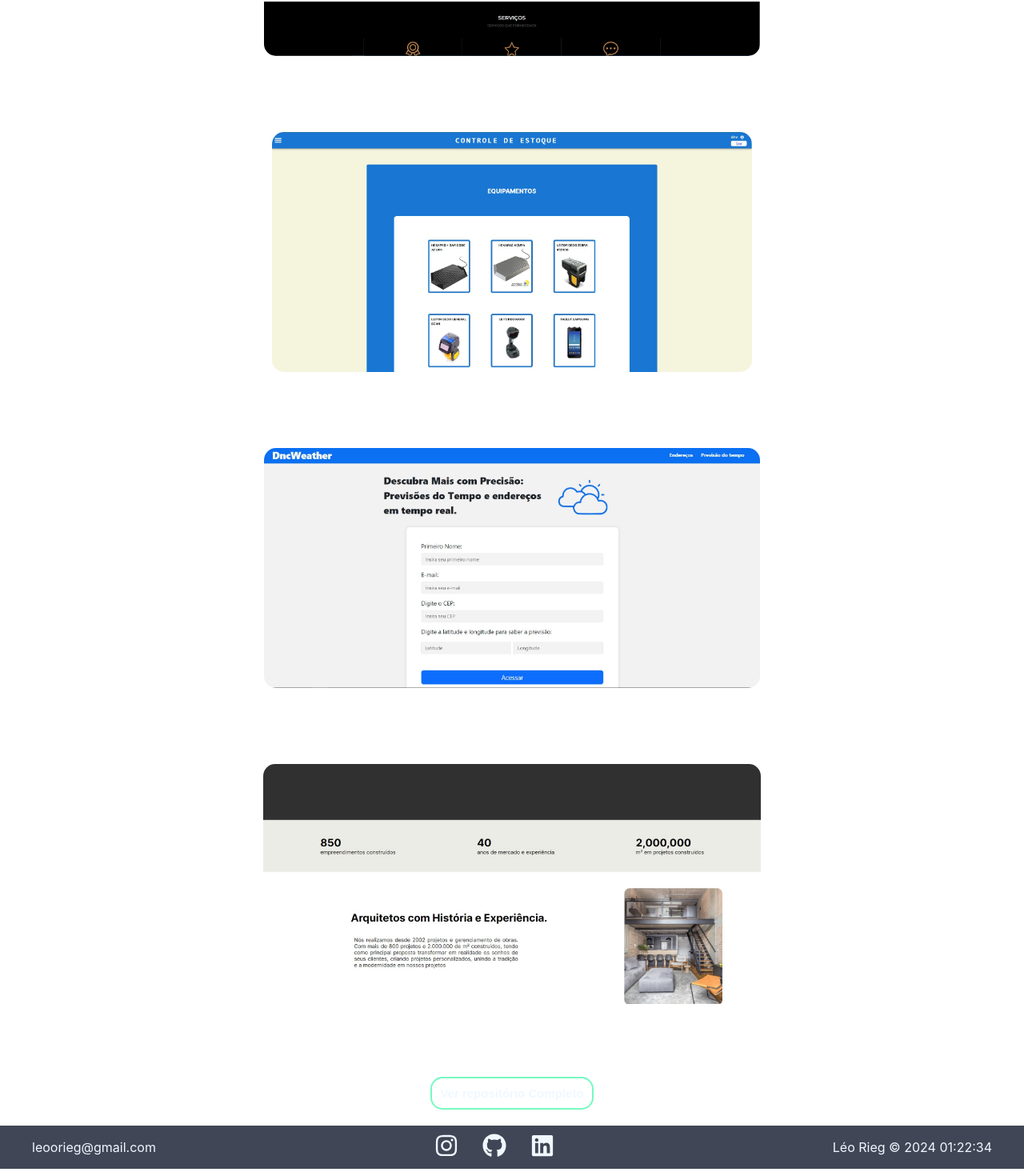
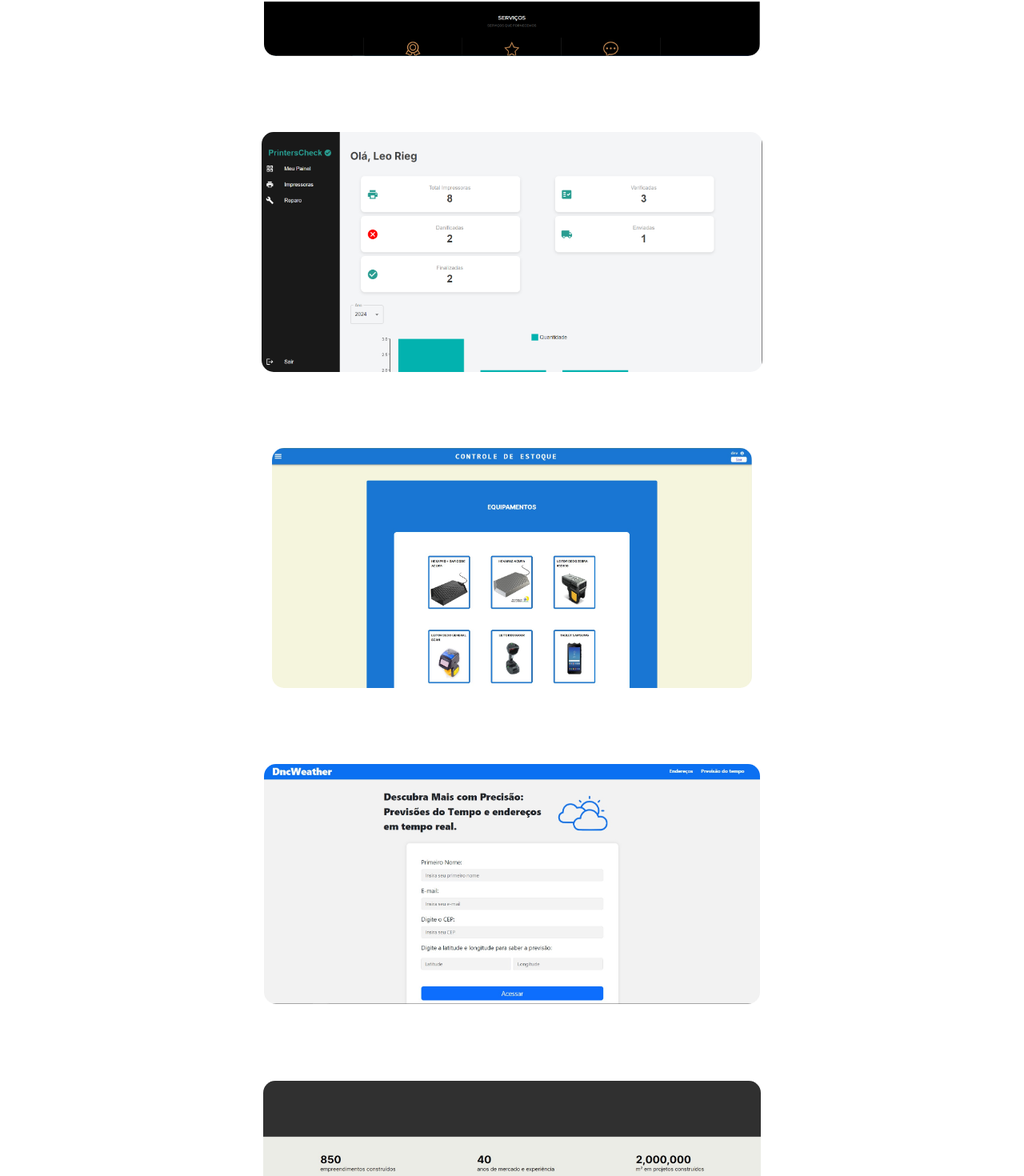
Before and after one commit to RiegL/PortifolioL, a React (Create React App) app: page / in a window 1280 px wide. Shown: the part 1273-2743 px from the top of the page at 80% size. Built offline with nearby package versions, Linux system fonts and the light colour scheme.

Commit message:
adicionado projeto novo - ajustado page projects

```diff
--- a/src/components/elements/Card.js
+++ b/src/components/elements/Card.js
@@ -15,10 +15,7 @@ function Card({ title, img, desc1, desc2, site, repo }) {
 
   return (
     <div className={sx.card} onMouseLeave={HidenCard}>
-      <a href={site} target="_blank" onMouseEnter={ShowCard}>
-        <img src={img} alt={title} />
-      </a>
-      <section className={`${sx.cardSection} ${show ? sx.show : ''}`}>
+      <section className={`${sx.cardSection} ${show ? sx.show : ""}`}>
         <h3>Projeto {title}</h3>
         <p>
           <strong>Tecnologias: </strong>
@@ -29,6 +26,9 @@ function Card({ title, img, desc1, desc2, site, repo }) {
           <ButtonB text="Acesse o Repositório" link={repo} />
         </div>
       </section>
+      <a href={site} target="_blank" onMouseEnter={ShowCard}>
+        <img src={img} alt={title} />
+      </a>
     </div>
   );
 }
--- a/src/components/section/Projects.js
+++ b/src/components/section/Projects.js
@@ -1,11 +1,12 @@
-import React from 'react';
-import sx from './Projects.module.css';
-import ButtonB from '../elements/ButtonB';
-import Card from '../elements/Card';
-import weather from '../../images/weatherImg.jpg';
-import page from '../../images/page.jpg';
-import controle from '../../images/2v1.jpg';
-import melipo from '../../images/melipo.png'
+import React from "react";
+import sx from "./Projects.module.css";
+import ButtonB from "../elements/ButtonB";
+import Card from "../elements/Card";
+import weather from "../../images/weatherImg.jpg";
+import page from "../../images/page.jpg";
+import controle from "../../images/2v1.jpg";
+import melipo from "../../images/melipo.png";
+import printer from "../../images/dashboard.png";
 
 function Projects() {
   return (
@@ -13,35 +14,42 @@ function Projects() {
       <h1>Projetos</h1>
       <div className={sx.cards}>
         <Card
-        site='https://www.meliponariolenoirrieg.com.br/'
+          site="https://www.meliponariolenoirrieg.com.br/"
           img={melipo}
           title="Meliponário Lenoir Rieg"
-        desc1="JS, HTML, CSS"
-        desc2="Projeto realizado a fins de estudo 100% responsivo, hoje está sendo usado como um site para o trabalho do meu pai de cultivo de abelhas sem ferrão (privado)"
+          desc1="JavaScript, HTML, CSS"
+          desc2="Website responsivo criado como parte de estudos e atualmente usado pelo meu pai para promover o trabalho com abelhas sem ferrão. Focado em exibir informações de forma clara e acessível. (privado)"
           repo="https://github.com/RiegL/meliponineos_rieg"
         />
         <Card
-        site='https://2v-estoque.vercel.app/'
+          img={printer}
+          title="PrinterCheck"
+          desc1="JavaScript, CSS, PostgreSQL"
+          desc2="Sistema desenvolvido para gerenciar o conserto de impressoras. As informações são armazenadas localmente em um banco de dados, com um dashboard que exibe o status das impressoras e facilita o controle de reparos."
+          repo="https://github.com/RiegL/PrinterCheckFront"
+        />
+        <Card
+          site="https://2v-estoque.vercel.app/"
           img={controle}
-        title="2V Controle de estoque"
-        desc1="REACT, JS, TS, CSS"
-        desc2="Projeto que realiza o controle de estoque. Utilizado o Firebase (privado)"
+          title="2V Controle de Estoque"
+          desc1="React, JavaScript, TypeScript, CSS"
+          desc2="Aplicação para controle de estoque, permitindo o gerenciamento de produtos de forma eficiente. Integrado com Firebase para armazenamento de dados. Projeto utilizado internamente. (privado)"
           repo="https://github.com/LabHasar/2v-estoque"
         />
         <Card
-        site='https://dncweatherapp.netlify.app/'
+          site="https://dncweatherapp.netlify.app/"
           img={weather}
           title="DncWeather"
-        desc1="HTML, CSS, JS"
-        desc2="Projeto que realiza o consumo de API de cep e tempo "
+          desc1="HTML, CSS, JavaScript"
+          desc2="Aplicação que consome APIs para fornecer informações sobre o clima e CEPs. Criada para prática de integração de APIs e responsividade."
           repo="https://github.com/RiegL/DNCweather"
         />
         <Card
-        site='https://mellow-axolotl-de8d36.netlify.app/'
+          site="https://mellow-axolotl-de8d36.netlify.app/"
           img={page}
-        title="Landing Page"
+          title="Landing Page - Arquitetura"
           desc1="HTML, CSS"
-        desc2="Projeto realizado a fins de estudo de uma página de Arquitetura"
+          desc2="Landing page desenvolvida como estudo de design e layout responsivo, focada em exibir uma proposta moderna para um escritório de arquitetura."
           repo="https://github.com/RiegL/Landing-Page-Arquitetura"
         />
       </div>
```
Also changed, not shown: src/images/dashboard.png (added), 1 other file (tests, documents, lock files or other folders). Lines whose indentation alone changed are shown as unchanged.
